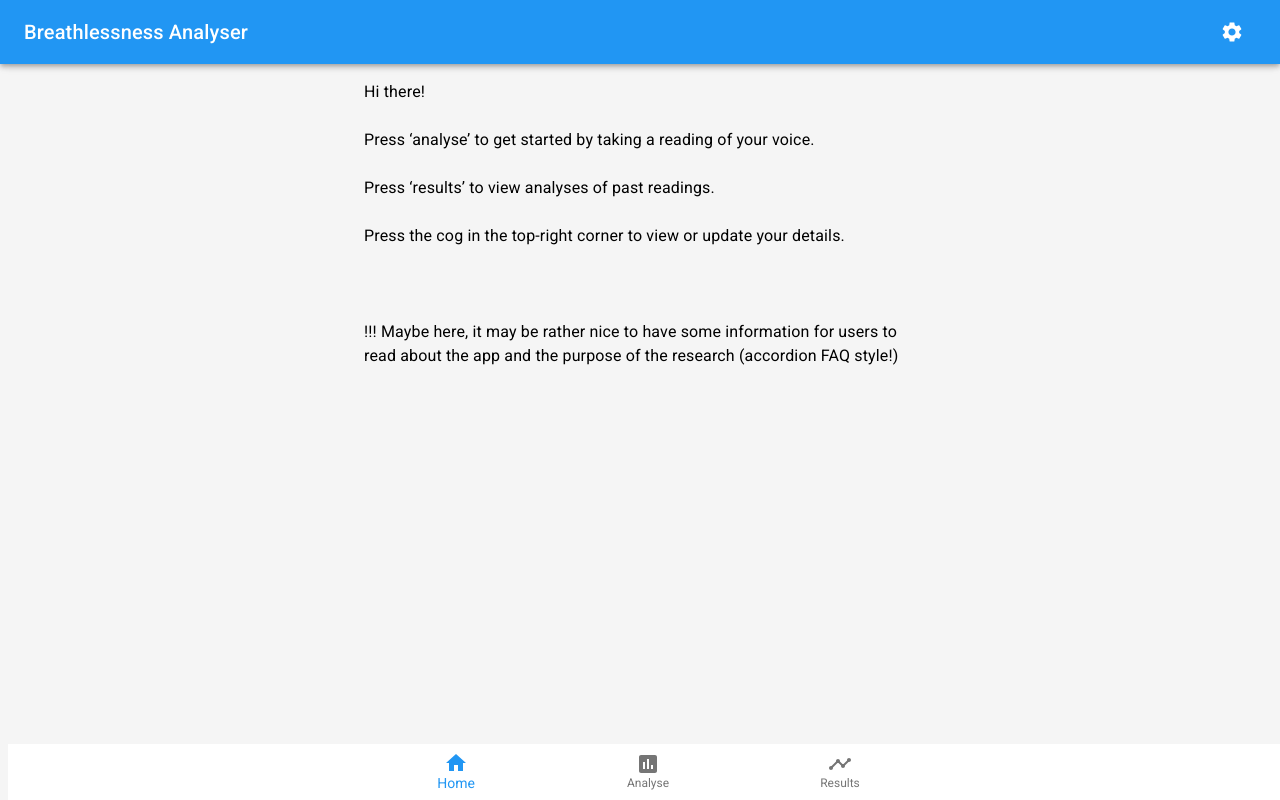
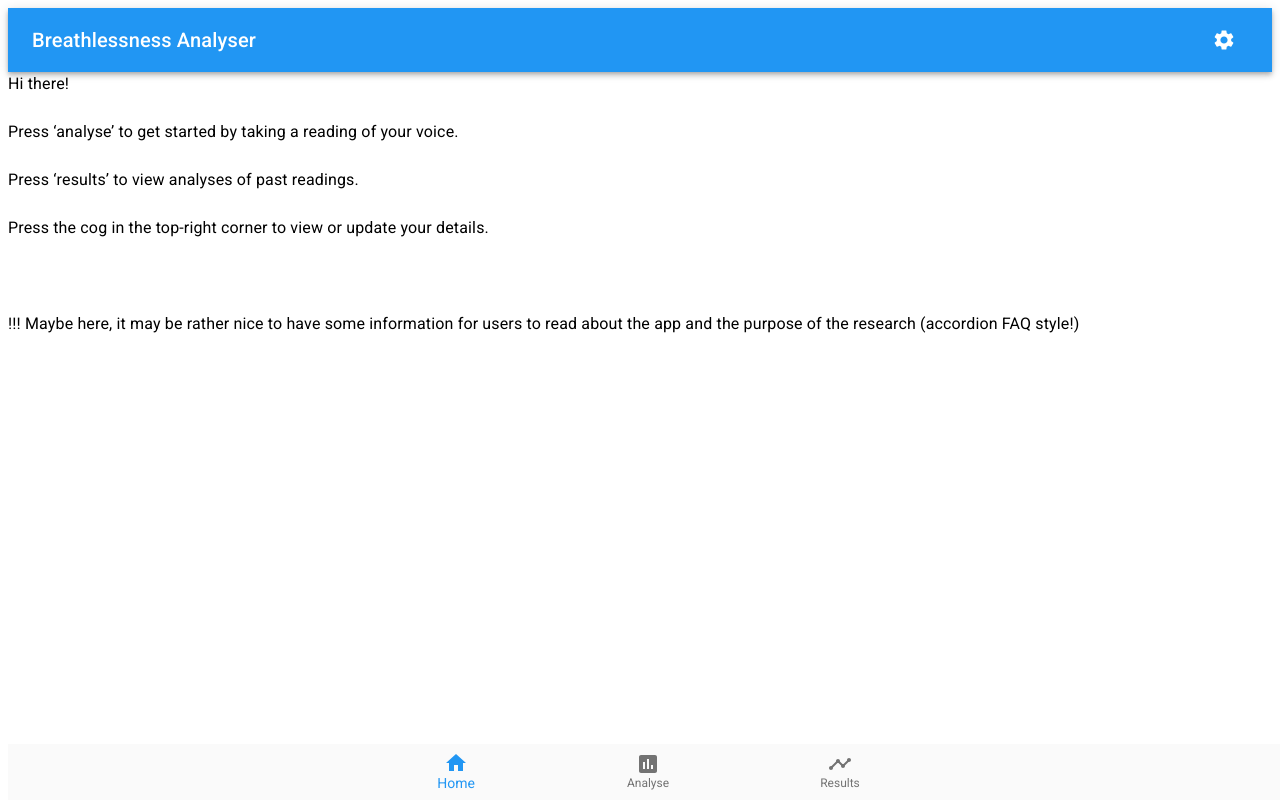
Before and after one commit to jeremylo/ethical-voice, a React (Create React App) app in the folder app/: page / in a window 1280 px wide. Built offline with nearby package versions, Linux system fonts and the light colour scheme; the HTML template or start-up script is replaced by a standard one.

Commit message:
Update bottom navigation styling.

```diff
--- a/app/public/index.html
+++ b/app/public/index.html
@@ -26,7 +26,7 @@
   <title>React App</title>
 </head>
 
-<body style="background-color: rgb(245, 245, 245);">
+<body>
   <noscript>You need to enable JavaScript to run this app.</noscript>
   <div id="root"></div>
 </body>
--- a/app/src/components/Layout.js
+++ b/app/src/components/Layout.js
@@ -1,8 +1,7 @@
 import AppBar from '@material-ui/core/AppBar';
 import BottomNavigation from '@material-ui/core/BottomNavigation';
 import BottomNavigationAction from '@material-ui/core/BottomNavigationAction';
-import blue from '@material-ui/core/colors/blue';
-import Container from '@material-ui/core/Container';
+import { blue } from '@material-ui/core/colors';
 import IconButton from '@material-ui/core/IconButton';
 import { createTheme, makeStyles, ThemeProvider } from '@material-ui/core/styles';
 import Toolbar from '@material-ui/core/Toolbar';
@@ -28,10 +27,10 @@ const useStyles = makeStyles((theme) => ({
         flexGrow: 1,
         width: '100%',
         position: 'fixed',
-        bottom: 0
+        bottom: 0,
+        backgroundColor: '#fafafa'
     },
     mainContainer: {
-        marginTop: "5rem",
         marginBottom: "5rem",
     }
 }));
@@ -49,7 +48,7 @@ export default function Layout(props) {
     return (
         <ThemeProvider theme={theme}>
             <div className={classes.root}>
-                <AppBar position="fixed">
+                <AppBar position="sticky">
                     <Toolbar>
                         <Typography variant="h6" className={classes.title}>
                             Breathlessness Analyser
@@ -60,9 +59,9 @@ export default function Layout(props) {
                     </Toolbar>
                 </AppBar>
             </div>
-            <Container maxWidth="sm" className={classes.mainContainer}>
+            <div className={classes.mainContainer}>
                 {props.children}
-            </Container>
+            </div>
             <BottomNavigation
                 value={value}
                 showLabels
```
